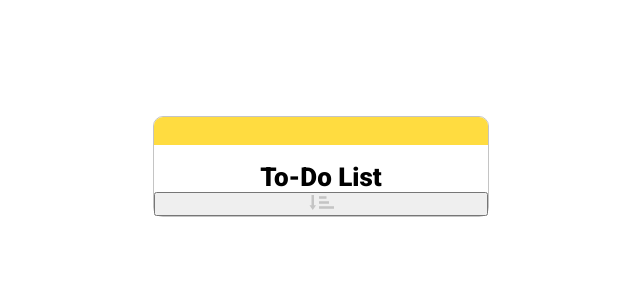
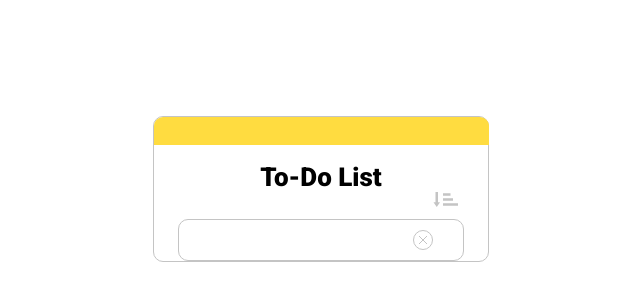
Before and after one commit to MahammadSoltanov/To-Do-App, a plain HTML site: page Core/index.html in a window 1280 px wide. Shown: the part 132-432 px from the top of the page, without its empty margins (319-959 px from the left). Drawn offline with Linux system fonts and the light colour scheme.

Commit message:
Added sort button and defined its behavior on mouseover and mouseout. Created template for task, input and delete button.

```diff
--- a/Core/index.html
+++ b/Core/index.html
@@ -6,6 +6,7 @@
         <meta name="viewport" content="width=device-width, initial-scale=1.0">
         <title>To-Do App</title>
         <link rel="stylesheet" href="style.css">
+        <script src="logic.js" defer></script>
     </head>
 
     <body>
@@ -16,10 +17,16 @@
             <div class="main-text">
                 <p>To-Do List</p>
             </div>
+            <div class="sort-button-container">
+                <img class="sort-button" src="/Images/sortAscendingGray.svg" alt="sortA">
+            </div>
 
-            <button>
-                <img src="/Images/sortAscendingGray.svg">
-            </button>
+            <div class="tasks-container">
+                <div class="task">
+                    <input class="task-text">
+                    <img class="x-button" src="/Images/xButtonGray.svg" alt="xButton">
+                </div>
+            </div>
         </div>
     </body>
 </html>
--- a/Core/logic.js
+++ b/Core/logic.js
@@ -0,0 +1,7 @@
+const sortImage = document.querySelector('.sort-button');
+sortImage.addEventListener('mouseover', (event) =>{sortImage.src = '/Images/sortAscendingBlack.svg';});
+sortImage.addEventListener('mouseout', (event) =>{sortImage.src = '/Images/sortAscendingGray.svg';});
+
+const xImage = document.querySelector('.x-button');
+xImage.addEventListener('mouseover', (event) =>{xImage.src = '/Images/xButtonBlack.svg';});
+xImage.addEventListener('mouseout', (event) =>{xImage.src = '/Images/xButtonGray.svg';});
--- a/Core/style.css
+++ b/Core/style.css
@@ -22,6 +22,7 @@ body
 .top-rectangle
 {
     background-color: #FFDC40;
+    width: calc(100% + 0.5px);
     height: 28px;
     box-sizing: border-box;
     border-radius: 9px 9px 0px 0px;
@@ -43,15 +44,50 @@ body
     margin: 0px;
 }
 
-.image-container
+.sort-button-container
 {
-    background-image: url('/Images/sortAscendingGray.svg');
+    margin-right: 30px;
+}
+
+.sort-button
+{
     border: 0px;
     height: 15px;
-    margin-left: 280px;
+    width: 25px;
+    float: right;
 }
 
-.image-container:hover
+.tasks-container
 {
-    background-image: url('/Images/sortAscendingBlack.svg');
+    row-gap: 20px;
+    margin: auto;
+    margin-top: 12px;
+    border: 1px solid #C4C4C4;
+    border-radius: 10px;
+    padding: 10px;
+    padding-right: 30px;
+    padding-left: 27px;
+    width: 286px;
+    box-sizing: border-box;
 }
+
+.task-text
+{
+    border: none;
+    padding: 0px;
+    font-size: 14px;
+    line-height: 16px;
+    max-width: 220px;
+    vertical-align: middle;
+}
+
+.task-text:focus
+{
+    outline: none;
+}
+
+.x-button
+{
+    vertical-align: middle;
+    float: right;
+}
```
Also changed, not shown: Images/xButtonBlack.svg (added), Images/xButtonGray.svg (added).
